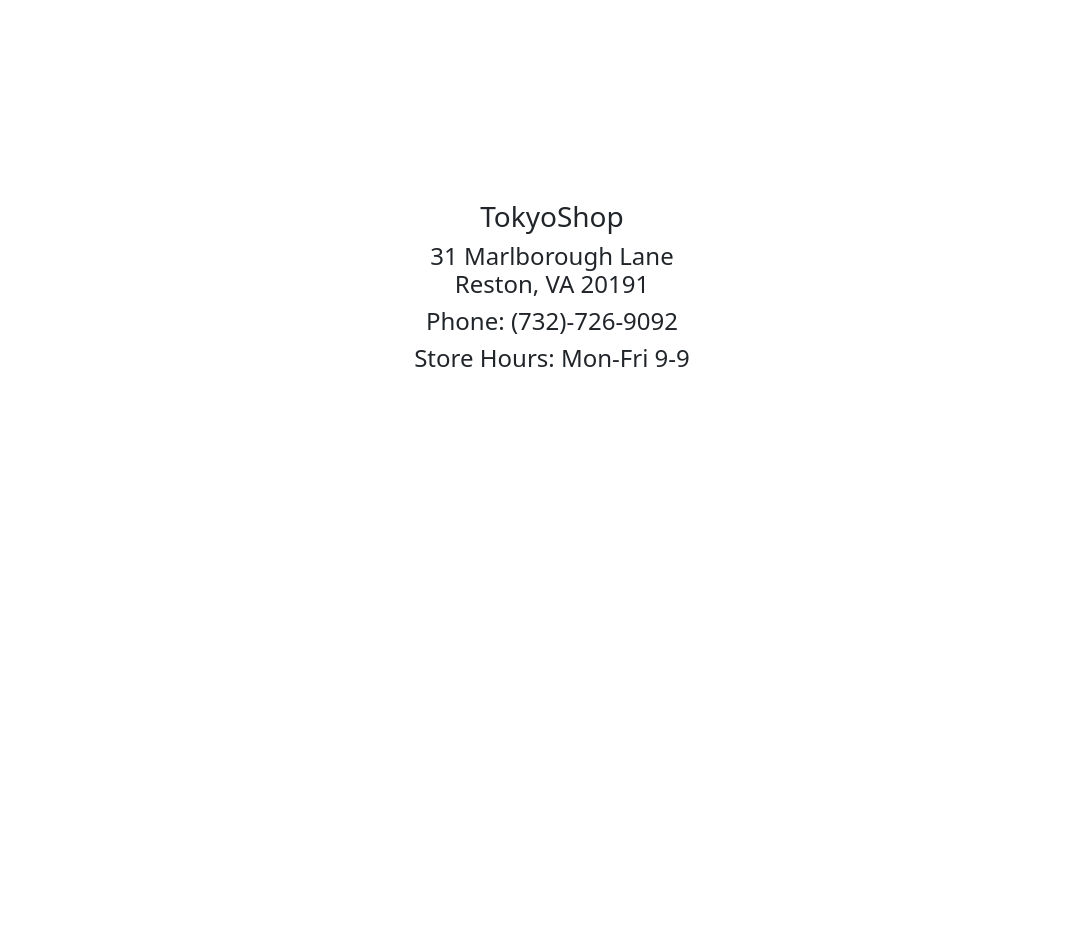
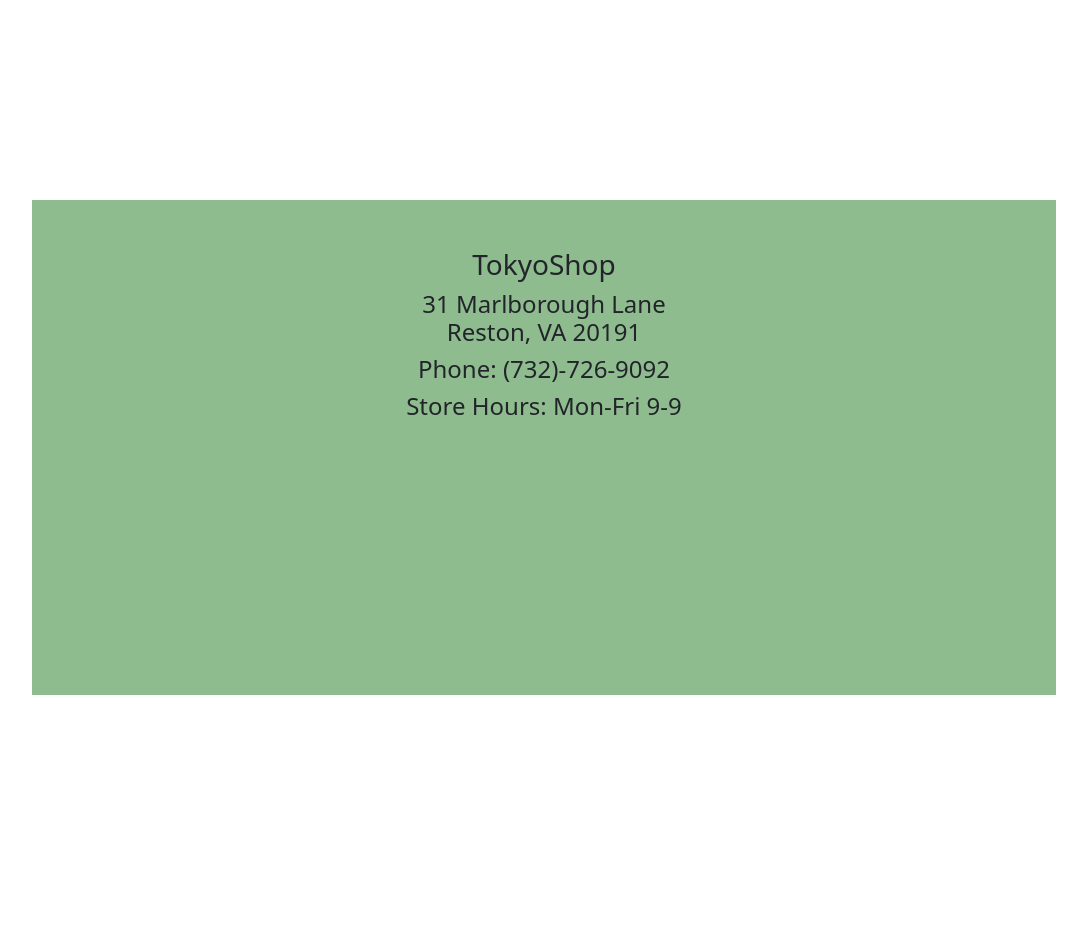
Before and after one commit to evarghese563/bookStore, a Django app: page /books/contact/ in a window 1280 px wide. Shown: the part 177-1112 px from the top of the page, without its empty margins (88-1175 px from the left). Run offline with Django 5.2, Linux system fonts and the light colour scheme.

Commit message:
Update contact.html

```diff
--- a/bookstore/books/templates/contact.html
+++ b/bookstore/books/templates/contact.html
@@ -51,13 +51,15 @@
     <br>
     <br><br>
     <br>
+    <div style= "background-color: #8FBC8F; height: 495px; width: 80%; margin-left: 120px;">
+      <br><br>
         <h3 style="text-align: center">TokyoShop</h3>
         <h4 style="text-align: center">31 Marlborough Lane
         <br>Reston, VA 20191
         </h4>
         <h4 style="text-align: center">Phone: (732)-726-9092</h4>
         <h4 style="text-align: center">Store Hours: Mon-Fri 9-9</h4>
-
+    </div>
 
 
     <br><br><br><br><br><br><br><br><br><br><br><br>
```
